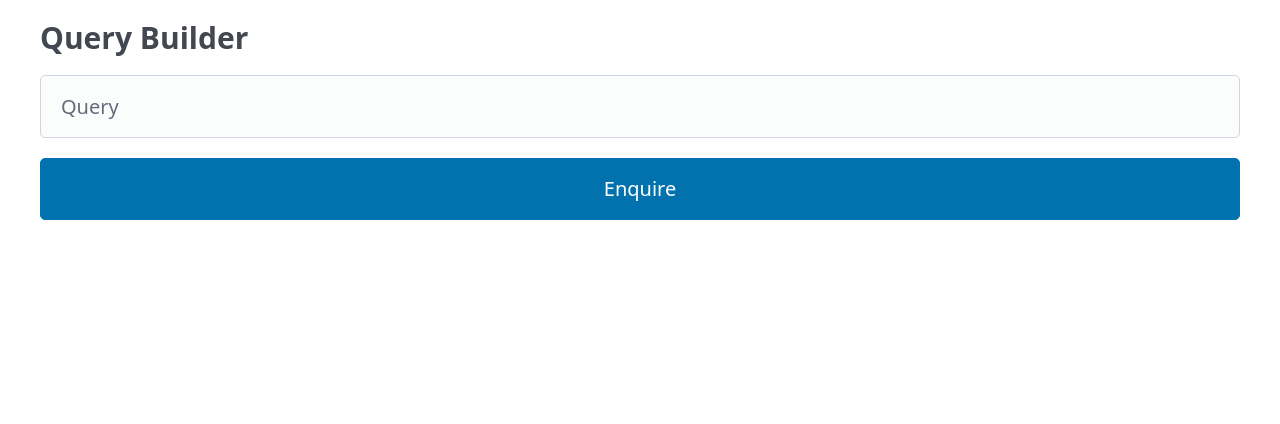
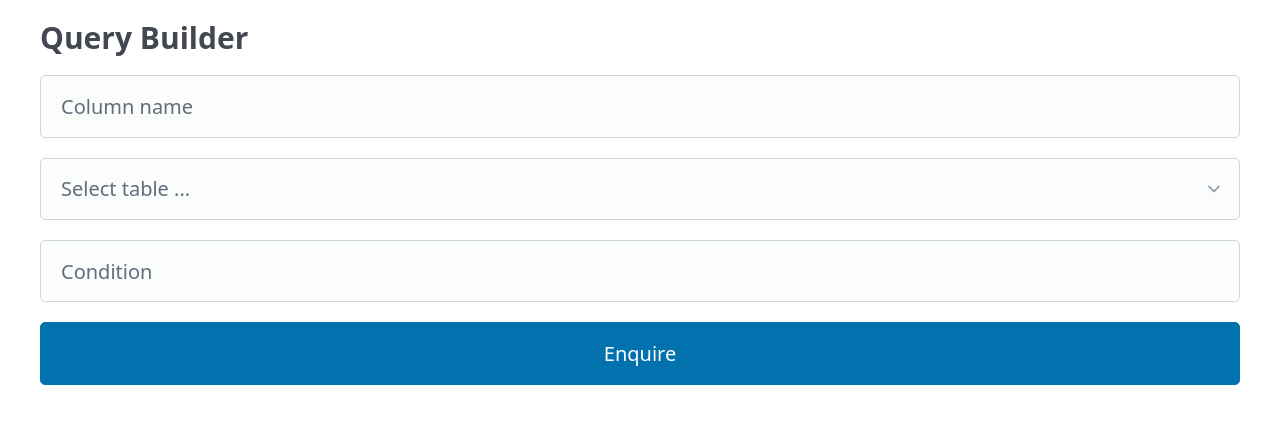
Before and after one commit to yozachar/task-flask-app, a Python web app: template src/cajon/templates/actions/query.html in a window 1280 px wide. Shown: the part 131-555 px from the top of the page. Run offline with Jinja, Linux system fonts and the light colour scheme; the template is opened without the code that fills it, so the values that code supplies are empty; some libraries are stand-ins or nearby versions.

Commit message:
feat: improvise and fix query builder

```diff
--- a/src/cajon/backend/actions.py
+++ b/src/cajon/backend/actions.py
@@ -56,5 +56,7 @@ def handle_query(query_text):
     """Handle Query."""
     with db.engine.connect() as conn:
         result = conn.execute(text(query_text))
-        rc = result.scalar()
-    flash(f"{rc or 'No'} records found.", category="info")
+        rc = result.rowcount
+    # SELECT * FROM user;
+    # SELECT * FROM product_data WHERE price > 20;
+    flash(f"{rc} record{'' if rc == 1 else 's'} found.", category="info")
--- a/src/cajon/templates/actions/query.html
+++ b/src/cajon/templates/actions/query.html
@@ -4,7 +4,14 @@
 <main class="container">
   <h3>Query Builder</h3>
   <form method="post">
-    <input type="text" name="query" placeholder="Query" aria-label="Query Text" required />
+    <input type="text" name="query_field" placeholder="Column name" aria-label="Column name" />
+    <select name="query_table" aria-label="Select table ..." required>
+      <option selected disabled value="">
+        Select table ...
+      </option>
+      <option>product_data</option>
+    </select>
+    <input type="text" name="query_condition" placeholder="Condition" aria-label="Condition" />
     <input type="submit" value="Enquire" />
   </form>
 </main>
```
Also changed, not shown: src/cajon/backend/views.py (+8 -1 lines).
